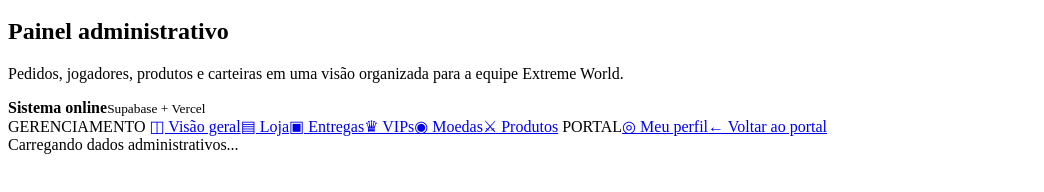
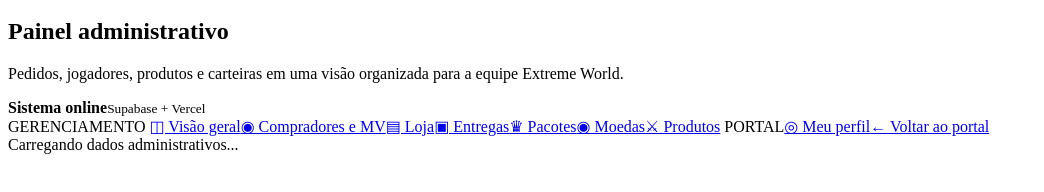
Before and after one commit to xfcvw/extreme-world-palworld, a website with bundled scripts: page admin.html in a window 1280 px wide. Shown: the part 82-274 px from the top of the page, without its empty margins (0-1044 px from the left). Built offline with nearby package versions, Linux system fonts and the light colour scheme; a script that the page names is missing.

Commit message:
Adiciona navegação de compradores no painel

```diff
--- a/admin.html
+++ b/admin.html
@@ -8,6 +8,7 @@
   <link rel="preconnect" href="https://fonts.gstatic.com" crossorigin>
   <link href="https://fonts.googleapis.com/css2?family=Inter:wght@400;600;700;800;900&family=Rajdhani:wght@700&display=swap" rel="stylesheet">
   <link rel="stylesheet" href="/assets/styles.css">
+  <style>.buyer-admin-grid{display:grid;grid-template-columns:repeat(2,minmax(0,1fr));gap:10px;margin-top:16px}.buyer-admin-card{padding:15px;border:1px solid #25394b;border-radius:12px;background:#101d2a}.buyer-admin-head{display:flex;justify-content:space-between;gap:12px;align-items:start}.buyer-admin-head>div{display:grid;gap:4px}.buyer-admin-head b{font-size:13px}.buyer-admin-card p{min-height:34px;margin:13px 0 5px;color:#a9b8c9;font-size:11px;line-height:1.45}.buyer-admin-card>small{color:#72879e;font-size:10px}.wallet-adjust-form{display:grid;grid-template-columns:1fr 100px;gap:7px;margin-top:13px}.wallet-adjust-form select,.wallet-adjust-form input{min-width:0;padding:9px;border:1px solid #2b455e;border-radius:8px;background:#091522;color:#fff;font:inherit;font-size:11px}.wallet-adjust-form input[name="reason"]{grid-column:1/-1}.wallet-adjust-form button{grid-column:1/-1;justify-self:start}@media(max-width:760px){.buyer-admin-grid{grid-template-columns:1fr}}</style>
 </head>
 <body class="admin-page">
   <header class="topbar portal-topbar">
@@ -23,7 +24,7 @@
     <div class="admin-layout">
       <aside class="admin-sidebar">
         <span class="admin-side-title">GERENCIAMENTO</span>
-        <a class="active" href="#overview">◫ Visão geral</a><a href="#catalog">▤ Loja</a><a href="#deliveries">▣ Entregas</a><a href="/#vips">♛ VIPs</a><a href="/#moedas">◉ Moedas</a><a href="/#loja">⚔ Produtos</a>
+        <a class="active" href="#overview">◫ Visão geral</a><a href="#buyers">◉ Compradores e MV</a><a href="#catalog">▤ Loja</a><a href="#deliveries">▣ Entregas</a><a href="/#vips">♛ Pacotes</a><a href="/#moedas">◉ Moedas</a><a href="/#loja">⚔ Produtos</a>
         <span class="admin-side-title">PORTAL</span><a href="/perfil.html">◎ Meu perfil</a><a href="/">← Voltar ao portal</a>
       </aside>
       <section id="admin-root" class="admin-content"><div class="admin-loading">Carregando dados administrativos...</div></section>
```
